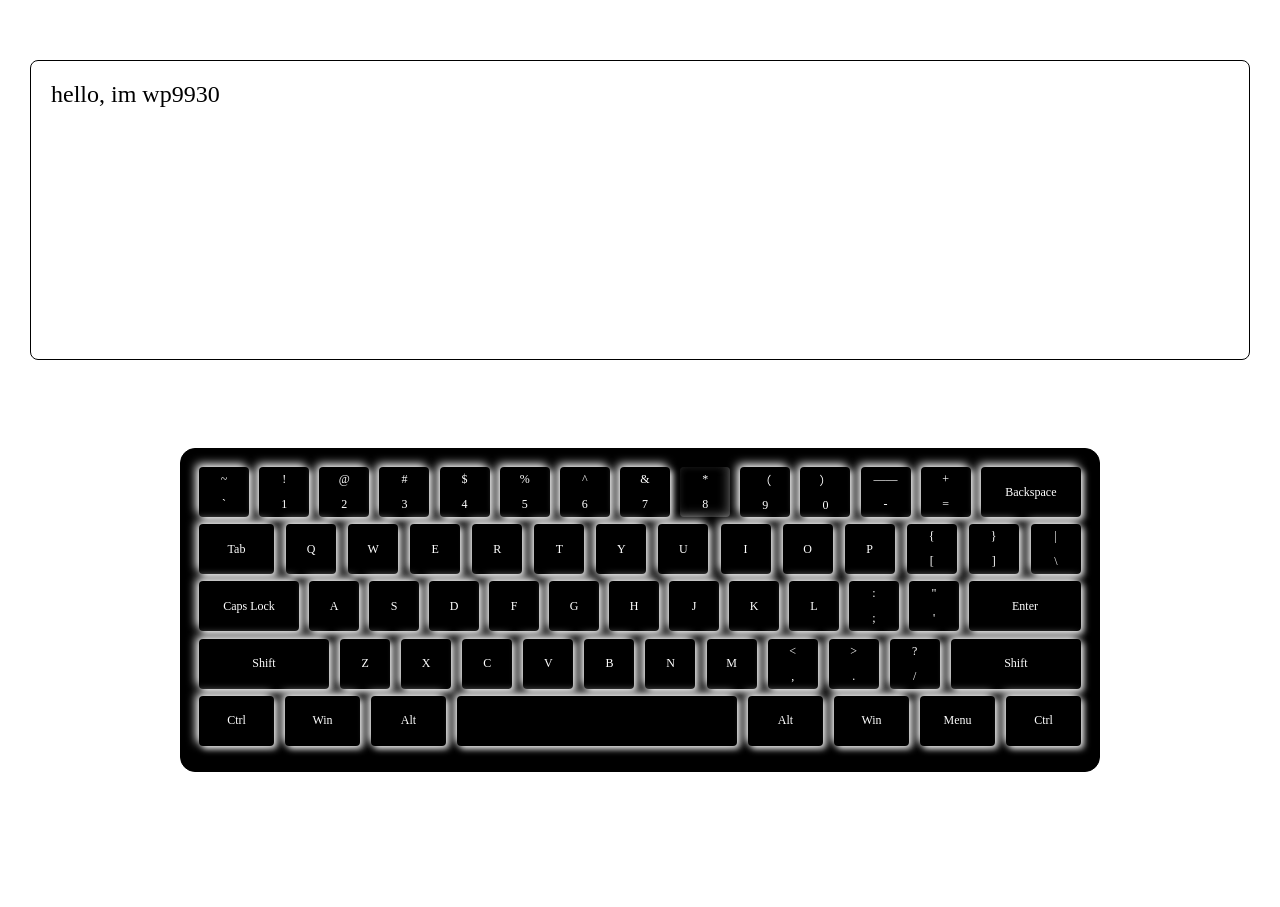
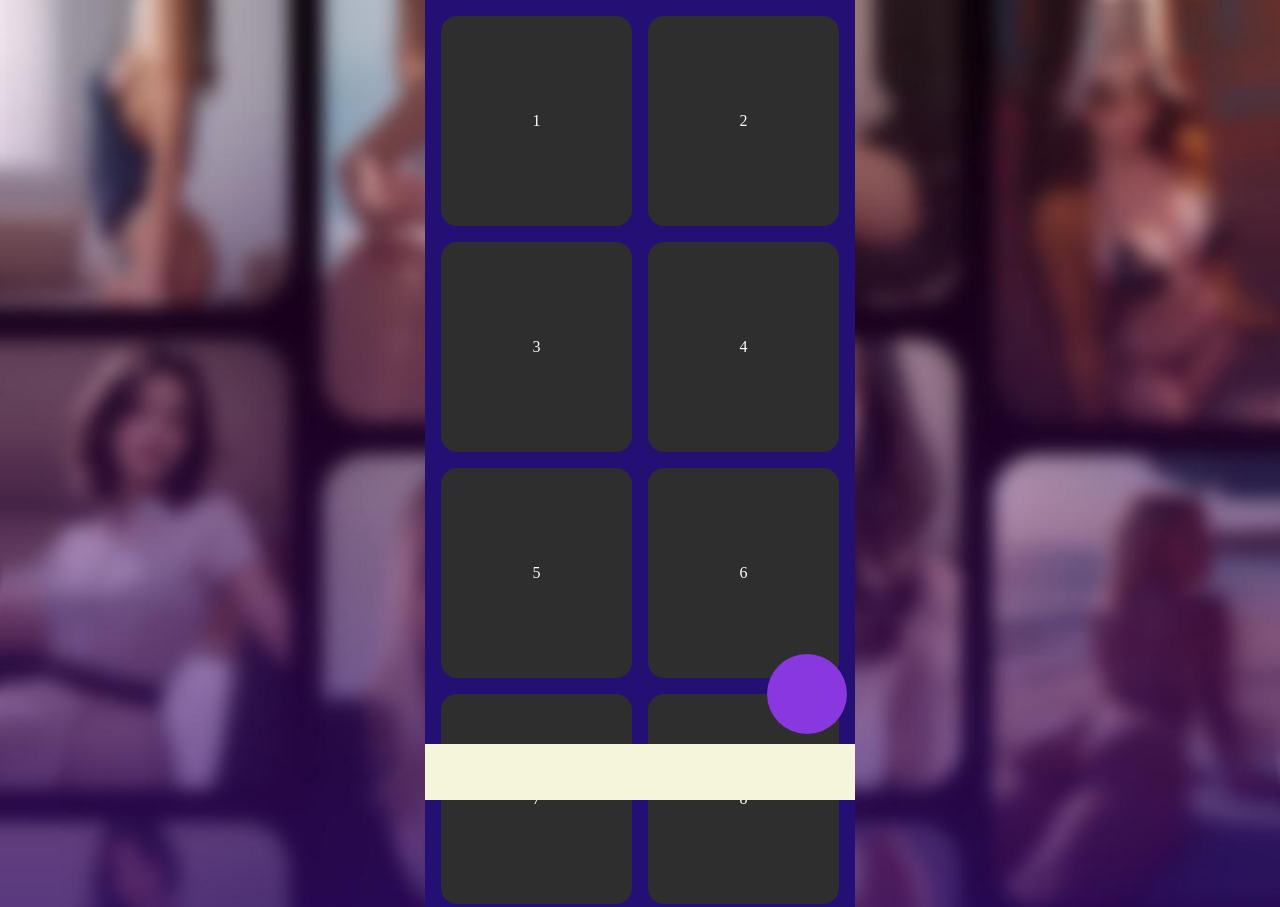
Before and after one commit to wp993080086/wp993080086.github.io, a plain HTML site: page index.html in a window 1280 px wide. Shown: the top 907 px of the page. Before the commit the page ends 800 px from the top, so only its background shows below. Drawn offline with Linux system fonts and the light colour scheme.

Commit message:
update：测试

```diff
--- a/assets/index.js
+++ /dev/null
@@ -1,116 +0,0 @@
-let describe = ''
-
-const keyEnum = {
-	key0: '`',
-	key1: '1',
-	key2: '2',
-	key3: '3',
-	key4: '4',
-	key5: '5',
-	key6: '6',
-	key7: '7',
-	key8: '8',
-	key9: '9',
-	key10: '0',
-	key11: '-',
-	key12: '=',
-	key13: 'backspace',
-	key14: 'Tab',
-	key15: 'Q',
-	key16: 'W',
-	key17: 'E',
-	key18: 'R',
-	key19: 'T',
-	key20: 'Y',
-  key21: 'U',
-  key22: 'I',
-  key23: 'O',
-  key24: 'P',
-  key25: '[',
-  key26: ']',
-  key27: '|',
-  key28: 'capslock',
-  key29: 'A',
-  key30: 'S',
-  key31: 'D',
-  key32: 'F',
-  key33: 'G',
-  key34: 'H',
-  key35: 'J',
-  key36: 'K',
-  key37: 'L',
-  key38: ';',
-  key39: '“',
-  key40: 'enter',
-  key41: 'shift',
-  key42: 'Z',
-  key43: 'X',
-  key44: 'C',
-  key45: 'V',
-  key46: 'B',
-  key47: 'N',
-  key48: 'M',
-  key49: ',',
-  key50: '.',
-  key51: "/",
-  key52: 'ctrl',
-  key53: 'win',
-  key54: 'alt',
-  key55: 'blank',
-  key56: 'menu',
-}
-
-const template = 'hello, im WP993080086. Im interested in Css and JavaScript and typeScript and Nodejs and Android. welcome to browse and communicate.'
-
-window.onload = () => {
-	document.getElementById('keyboard').addEventListener('click', function (event) {
-		const value = removeSpaces(event.target.textContent)
-		describe += value.toLowerCase()
-		renderDescribe()
-	})
-}
-
-// 去掉空格
-function removeSpaces(str) {
-	return str.replace(/\s+/g, '')
-}
-
-// 渲染描述
-function renderDescribe() {
-	document.getElementById('textbox').innerText = describe
-}
-
-// 添加点击样式
-function addClickStyle(queue) {
-	if (queue.length > 0) {
-		const target = queue[0]
-		const keyDom = document.getElementsByClassName(target)[0]
-		keyDom.classList.add('active')
-		setTimeout(() => {
-      const str = removeSpaces(keyDom.innerText).split('')
-      describe += str.length > 1 ? str[1].toLowerCase() : str[0] ? str[0].toLowerCase() : ' '
-		  renderDescribe()
-			keyDom.classList.remove('active')
-      queue.shift()
-      addClickStyle(queue)
-		}, 300)
-	}
-}
-
-// 启动点击
-function launchClick(des) {
-	const arr = des.toUpperCase().split('')
-	const keyArr = Object.keys(keyEnum)
-	const queue = []
-	arr.forEach((item1) => {
-		keyArr.forEach((item2) => {
-			if (keyEnum[item2] === item1) {
-				queue.push(item2)
-			}
-		})
-    if (item1 === ' ') queue.push('blank')
-	})
-  addClickStyle(queue)
-}
-
-launchClick(template)
--- a/assets/styles.css
+++ /dev/null
@@ -1,128 +0,0 @@
-:root {
-	--wp_white: #ffffff;
-	--wp_black: #000000;
-	--wp_gray: #dddddd;
-}
-* {
-	margin: 0;
-	padding: 0;
-	box-sizing: border-box;
-}
-body,
-html {
-	width: 100%;
-	height: 100%;
-}
-#root {
-	display: flex;
-	justify-content: center;
-	flex-wrap: wrap;
-	width: 100%;
-	height: 100%;
-	background-color: var(--wp_white);
-	color: var(--wp_black);
-	overflow: hidden;
-}
-#textbox{
-	width: calc(100% - 60px);
-	height: 300px;
-	border: 1px solid var(--wp_black);
-	border-radius: 8px;
-	margin: 60px 0 60px 0;
-	font-size: 24px;
-	padding: 20px;
-}
-#keyboard {
-	display: flex;
-	flex-wrap: wrap;
-	width: 920px;
-	height: 324px;
-	border-radius: 15px;
-	padding: 18px;
-	font-size: 12px;
-	border: 1px solid var(--wp_black);
-	background-color: var(--wp_black);
-}
-.row {
-	display: flex;
-	width: 100%;
-	justify-content: space-between;
-}
-.key {
-	display: flex;
-	flex-flow: column;
-	align-items: center;
-	justify-content: space-around;
-	flex-shrink: 0;
-	width: 50px;
-	height: 50px;
-	border-radius: 4px;
-	color: var(--wp_white);
-	background-color: var(--wp_black);
-	transition: ease 0.3s;
-	box-shadow: -3px -3px 10px var(--wp_white), 3px 3px 6px var(--wp_gray);
-	cursor: pointer;
-}
-.key:active {
-	box-shadow: 0 0 0 var(--wp_white), 0 0 0 var(--wp_gray), inset 3px 3px 6px rgba(0, 0, 0, 0.2),
-		inset -3px -3px 10px rgba(255, 255, 255, 0.3);
-}
-.active {
-	box-shadow: 0 0 0 var(--wp_white), 0 0 0 var(--wp_gray), inset 3px 3px 6px rgba(0, 0, 0, 0.2),
-		inset -3px -3px 10px rgba(255, 255, 255, 0.3);
-}
-.backspace {
-	width: 100px;
-}
-.tab {
-	width: 75px;
-}
-.caps_lock {
-	width: 100px;
-}
-.shift {
-	width: 130px;
-}
-.enter {
-	width: 112px;
-}
-.blank {
-	width: 280px;
-}
-.ctrl {
-	width: 75px;
-}
-.alt {
-	width: 75px;
-}
-.win {
-	width: 75px;
-}
-.menu {
-	width: 75px;
-}
-@media screen and (max-width: 992px) {
-	#keyboard{
-		transform: scale(1);
-	}
-}
-@media screen and (min-width: 768px) and (max-width: 992px) {
-	#keyboard{
-		transform: scale(0.75);
-	}
-}
-@media screen and (min-width: 480px) and (max-width: 768px) {
-	#keyboard{
-		transform: scale(0.55);
-	}
-}
-@media screen and (min-width: 375px) and (max-width: 480px) {
-	#keyboard{
-		transform: scale(0.45);
-	}
-}
-@media screen and (max-width: 375px) {
-	#keyboard{
-		transform: scale(0.35);
-	}
-}
--- a/index.html
+++ b/index.html
@@ -2,153 +2,132 @@
 <html lang="en">
 	<head>
 		<meta charset="UTF-8" />
-		<meta name="viewport" content="width=device-width, initial-scale=1.0,maximum-scale=1.0" />
 		<meta http-equiv="X-UA-Compatible" content="ie=edge" />
-		<link rel="icon" href="./assets/favicon.ico" />
-		<title>About me</title>
-		<link rel="stylesheet" href="./assets/styles.css" />
+		<meta name="viewport" content="width=device-width, initial-scale=1.0, maximum-scale=1.0, user-scalable=no" />
+		<link rel="icon" type="image/svg+xml" href="./favicon.ico" />
+		<link rel="stylesheet" href="./normalize.css" />
+		<title>Test</title>
+		<style>
+			/* 针对整个滚动条 */
+			::-webkit-scrollbar {
+				width: 8px; /* 垂直滚动条的宽度 */
+				height: 8px; /* 水平滚动条的高度 */
+			}
+
+			/* 滚动条轨道（背景） */
+			::-webkit-scrollbar-track {
+				background: #f1f1f1; /* 轨道背景色 */
+				border-radius: 4px;
+			}
+
+			/* 滚动条滑块（可拖动的部分） */
+			::-webkit-scrollbar-thumb {
+				background: #888; /* 滑块的颜色 */
+				border-radius: 4px; /* 滑块的圆角 */
+			}
+
+			/* 鼠标悬停在滑块上时的样式 */
+			::-webkit-scrollbar-thumb:hover {
+				background: #555;
+			}
+			body {
+				background-image: url('./common-blur-bg.jpg');
+				background-size: cover;
+				background-position: center center;
+				background-attachment: fixed;
+				background-repeat: no-repeat;
+			}
+			#root {
+				width: 100%;
+			}
+			.app {
+				width: 100%;
+				max-width: 430px;
+				min-height: 100vh;
+				background-color: #240f74;
+				margin: 0px auto;
+			}
+			.main {
+				position: relative;
+				width: 100%;
+				padding: 16px;
+			}
+			.wrapper {
+				position: relative;
+				display: flex;
+				flex-wrap: wrap;
+				gap: 16px;
+				width: 100%;
+				height: fit-content;
+			}
+			.item {
+				display: flex;
+				align-items: center;
+				justify-content: center;
+				width: calc(50% - 8px);
+				height: 210px;
+				background-color: #2e2e2e;
+				color: white;
+				border-radius: 16px;
+			}
+			.footer {
+				position: fixed;
+				left: 0;
+				bottom: 0;
+				width: 100%;
+				height: 56px;
+			}
+			.footer-children {
+				width: 100%;
+				max-width: 430px;
+				height: 56px;
+				margin: 0px auto;
+				background-color: beige;
+			}
+			.service {
+				position: fixed;
+				z-index: 99;
+				right: 50%;
+				/* 媒体查询 430以下则是-40px */
+				margin-right: -207px;
+				bottom: 66px;
+				width: 80px;
+				height: 80px;
+				background-color: #8937df;
+				border-radius: 50%;
+			}
+			/* 当设备宽度小于等于430px时 */
+			@media screen and (max-width: 430px) {
+				.service {
+					margin-right: 0px !important;
+					right: 8px !important;
+				}
+			}
+		</style>
 	</head>
 
-	<body>
+	<body oncontextmenu="return false" ondragstart="return false">
 		<div id="root">
-			<div id="textbox" contenteditable></div>
-			<div id="keyboard">
-				<div class="row">
-					<div class="key key0">
-						<span>~</span>
-						<span>`</span>
-					</div>
-					<div class="key key1">
-						<span>!</span>
-						<span>1</span>
-					</div>
-					<div class="key key2">
-						<span>@</span>
-						<span>2</span>
-					</div>
-					<div class="key key3">
-						<span>#</span>
-						<span>3</span>
-					</div>
-					<div class="key key4">
-						<span>$</span>
-						<span>4</span>
-					</div>
-					<div class="key key5">
-						<span>%</span>
-						<span>5</span>
-					</div>
-					<div class="key key6">
-						<span>^</span>
-						<span>6</span>
-					</div>
-					<div class="key key7">
-						<span>&</span>
-						<span>7</span>
-					</div>
-					<div class="key key8">
-						<span>*</span>
-						<span>8</span>
-					</div>
-					<div class="key key9">
-						<span>（</span>
-						<span>9</span>
-					</div>
-					<div class="key key10">
-						<span>）</span>
-						<span>0</span>
-					</div>
-					<div class="key key11">
-						<span>——</span>
-						<span>-</span>
-					</div>
-					<div class="key key12">
-						<span>+</span>
-						<span>=</span>
-					</div>
-					<div class="key key13 backspace">Backspace</div>
-				</div>
-				<div class="row">
-					<div class="key key14 tab">Tab</div>
-					<div class="key key15">Q</div>
-					<div class="key key16">W</div>
-					<div class="key key17">E</div>
-					<div class="key key18">R</div>
-					<div class="key key19">T</div>
-					<div class="key key20">Y</div>
-					<div class="key key21">U</div>
-					<div class="key key22">I</div>
-					<div class="key key23">O</div>
-					<div class="key key24">P</div>
-					<div class="key key25">
-						<span>{</span>
-						<span>[</span>
-					</div>
-					<div class="key key26">
-						<span>}</span>
-						<span>]</span>
-					</div>
-					<div class="key key27">
-						<span>|</span>
-						<span>\</span>
+			<div class="app">
+				<div class="main">
+					<div class="wrapper">
+						<div class="item">1</div>
+						<div class="item">2</div>
+						<div class="item">3</div>
+						<div class="item">4</div>
+						<div class="item">5</div>
+						<div class="item">6</div>
+						<div class="item">7</div>
+						<div class="item">8</div>
+						<div class="item">9</div>
+						<div class="item">10</div>
+						<div class="footer">
+							<div class="footer-children"></div>
+						</div>
 					</div>
 				</div>
-				<div class="row">
-					<div class="key key28 caps_lock">Caps Lock</div>
-					<div class="key key29">A</div>
-					<div class="key key30">S</div>
-					<div class="key key31">D</div>
-					<div class="key key32">F</div>
-					<div class="key key33">G</div>
-					<div class="key key34">H</div>
-					<div class="key key35">J</div>
-					<div class="key key36">K</div>
-					<div class="key key37">L</div>
-					<div class="key key38">
-						<span>:</span>
-						<span>;</span>
-					</div>
-					<div class="key key39">
-						<span>"</span>
-						<span>'</span>
-					</div>
-					<div class="key key40 enter">Enter</div>
-				</div>
-				<div class="row">
-					<div class="key key41 shift">Shift</div>
-					<div class="key key42">Z</div>
-					<div class="key key43">X</div>
-					<div class="key key44">C</div>
-					<div class="key key45">V</div>
-					<div class="key key46">B</div>
-					<div class="key key47">N</div>
-					<div class="key key48">M</div>
-					<div class="key key49">
-						<span><</span>
-						<span>,</span>
-					</div>
-					<div class="key key50">
-						<span>></span>
-						<span>.</span>
-					</div>
-					<div class="key key51">
-						<span>?</span>
-						<span>/</span>
-					</div>
-					<div class="key key41 shift">Shift</div>
-				</div>
-				<div class="row">
-					<div class="key key52 ctrl">Ctrl</div>
-					<div class="key key53 win">Win</div>
-					<div class="key key54 alt">Alt</div>
-					<div class="key key55 blank"></div>
-					<div class="key key54 alt">Alt</div>
-					<div class="key key53 win">Win</div>
-					<div class="key key56 menu">Menu</div>
-					<div class="key key52 ctrl">Ctrl</div>
-				</div>
+				<div class="service"></div>
 			</div>
 		</div>
-		<script src="./assets/index.js"></script>
 	</body>
 </html>
--- /dev/null
+++ b/normalize.css
@@ -0,0 +1,147 @@
+html,
+body,
+div,
+span,
+applet,
+object,
+iframe,
+h1,
+h2,
+h3,
+h4,
+h5,
+h6,
+p,
+blockquote,
+pre,
+a,
+abbr,
+acronym,
+address,
+big,
+cite,
+code,
+del,
+dfn,
+em,
+img,
+ins,
+kbd,
+q,
+s,
+samp,
+small,
+strike,
+strong,
+sub,
+sup,
+tt,
+var,
+b,
+u,
+i,
+center,
+dl,
+dt,
+dd,
+ol,
+ul,
+li,
+fieldset,
+form,
+label,
+legend,
+table,
+caption,
+tbody,
+tfoot,
+thead,
+tr,
+th,
+td,
+article,
+aside,
+canvas,
+details,
+embed,
+figure,
+figcaption,
+footer,
+header,
+hgroup,
+menu,
+nav,
+output,
+ruby,
+section,
+summary,
+time,
+mark,
+audio,
+video {
+	margin: 0;
+	padding: 0;
+	border: 0;
+	font: inherit;
+	vertical-align: baseline;
+}
+/* HTML5 display-role reset for older browsers */
+article,
+aside,
+details,
+figcaption,
+figure,
+footer,
+header,
+hgroup,
+menu,
+nav,
+section {
+	display: block;
+}
+ol,
+ul {
+	list-style: none;
+}
+blockquote,
+q {
+	quotes: none;
+}
+blockquote:before,
+blockquote:after,
+q:before,
+q:after {
+	content: '';
+	content: none;
+}
+table {
+	border-collapse: collapse;
+	border-spacing: 0;
+}
+a {
+	color: var(--whiteColor70);
+	text-decoration: none;
+	transition: ease 0.3s;
+}
+a:hover {
+	color: var(--white);
+	border-bottom: 1px solid var(--white);
+}
+div {
+	box-sizing: border-box;
+}
+input {
+	border: none;
+	font-size: 16px;
+}
+input:focus {
+	/* 移除默认的焦点边框 */
+	outline: none;
+	/* 移除默认的阴影效果 */
+	box-shadow: none;
+}
+
+input::placeholder {
+	font-size: 16px;
+	font-weight: 500;
+}
```
Also changed, not shown: assets/favicon.ico (deleted), common-blur-bg.jpg (added), favicon.ico (added), 2 other files.
